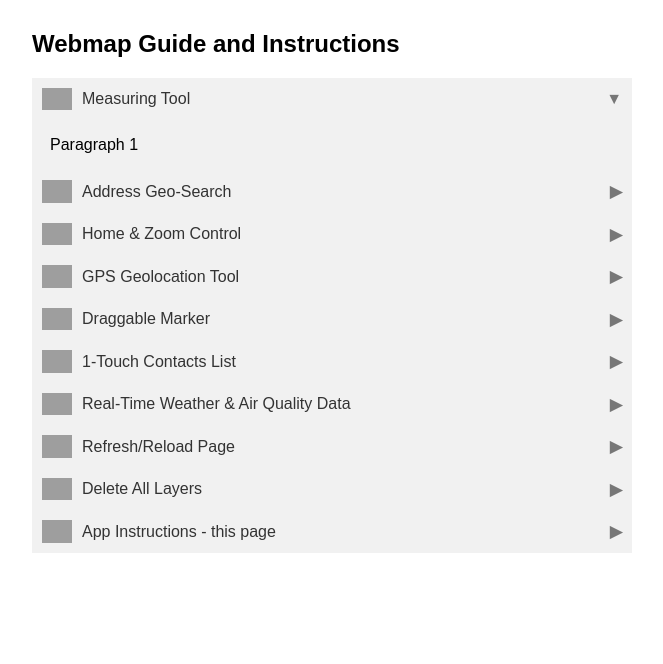
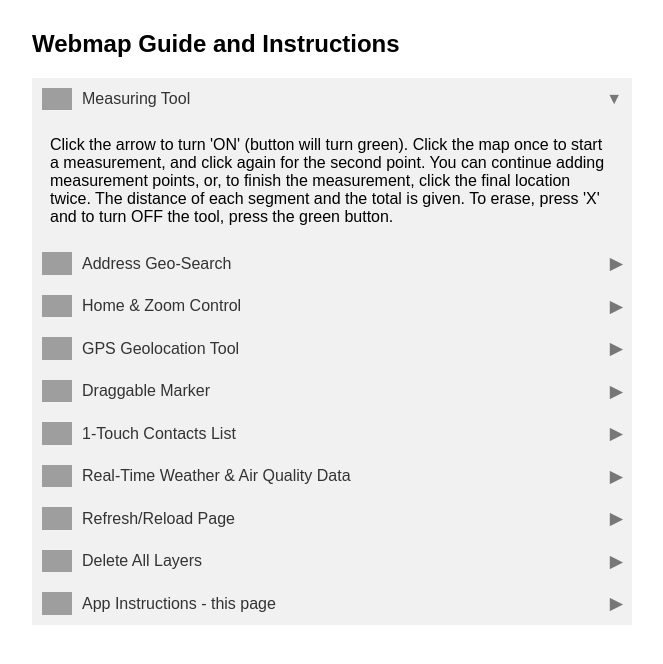
Before and after one commit to sean-roelofsen/webmap_instructions, a plain HTML site: page index.html in a window 1280 px wide. Both pictures are taken after a click on the button "Measuring Tool". Shown: the whole page, without its empty margins (308-971 px from the left). Drawn offline with Linux system fonts and the light colour scheme; grey boxes are pictures that could not be loaded.

Commit message:
Update index.html

```diff
--- a/index.html
+++ b/index.html
@@ -96,7 +96,9 @@
     <span class="arrow"></span>
     </button>
     <div class="content">
-        <p>Paragraph 1</p>
+        <p>Click the arrow to turn 'ON' (button will turn green).  Click the map once to start a measurement, and click
+        again for the second point.  You can continue adding measurement points, or, to finish the measurement, click the final location twice.
+        The distance of each segment and the total is given.  To erase, press 'X' and to turn OFF the tool, press the green button.</p>
     </div>
 
     <!-- Collapsible 2 -->
```
